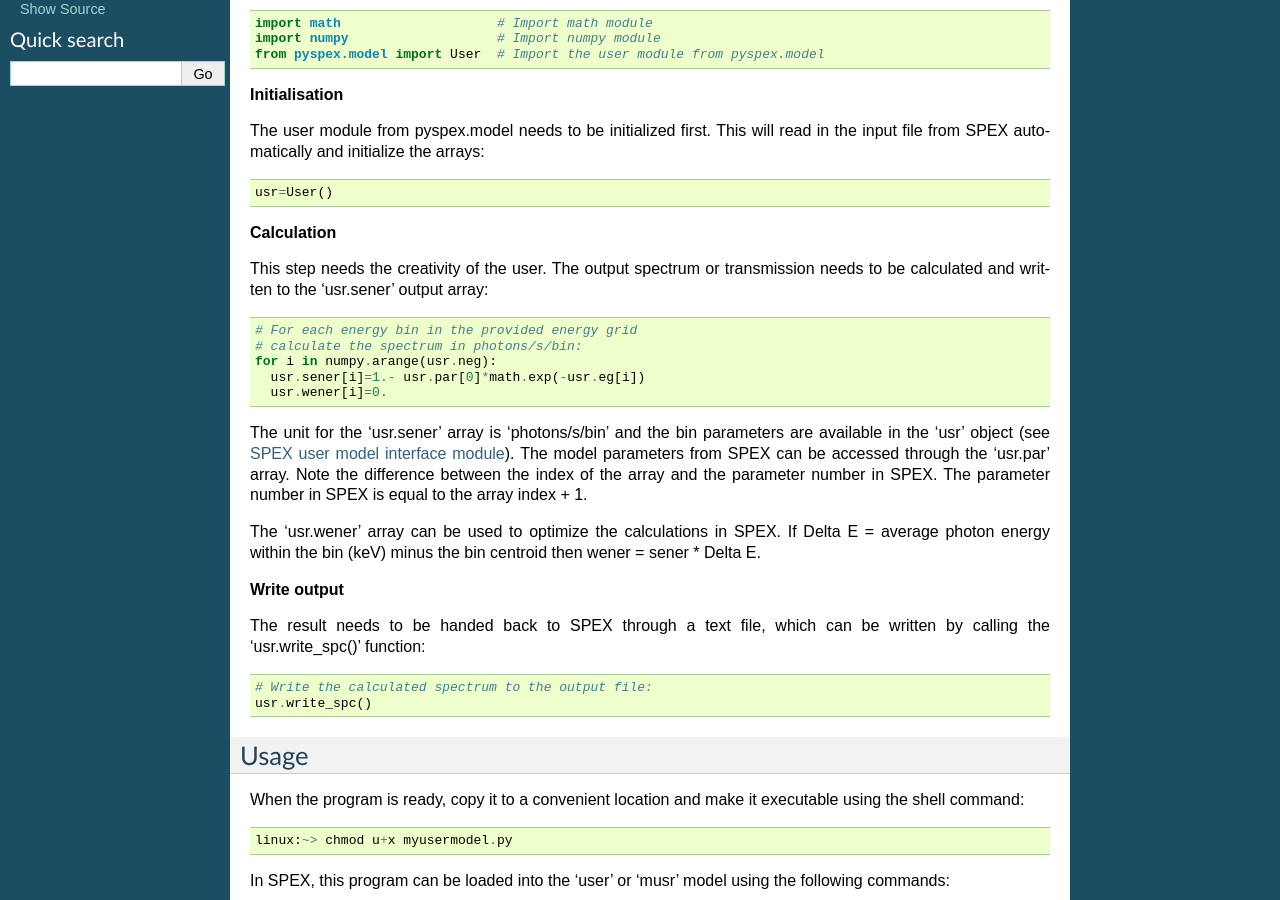
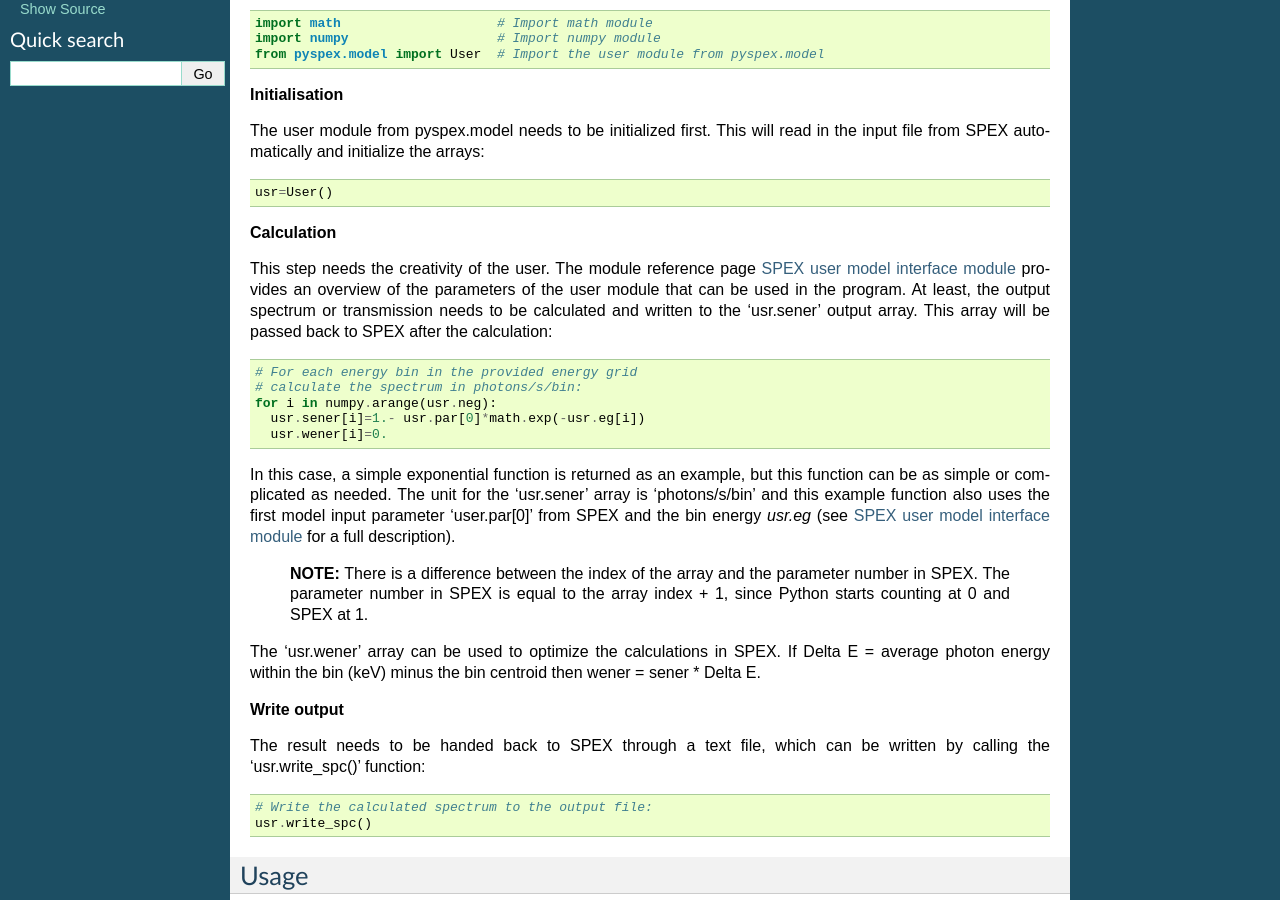
Before and after one commit to spex-xray/pyspextools, a Sphinx documentation site: the page built from doc/source/tutorials/myusermodel.rst, in a window 1280 px wide and 900 px high, scrolled down 255 px. Built offline with Sphinx 7.4.7, drawn with Linux system fonts in a browser that asks for light colours; formulas are drawn with MathJax 3.

Commit message:
Clarified the documentation in the following sections:
- User model: clarify the example program in the 'calculation section'.
- APEC example: clarify making the link to ATOMDB.
- Install: Explicitly list the dependencies of pyspex.

Thanks to Daniele Rogantini for useful comments on the documentation.

```diff
--- a/doc/source/tutorials/apec.rst
+++ b/doc/source/tutorials/apec.rst
@@ -16,7 +16,10 @@ Before you start, make sure the following things are installed or set:
 - Install pyspex
 - Install ATOMDB (Coco and line tables.)
 - Install pyatomdb
-- Set ATOMDB environment variable to your local ATOMDB installation.
+- Set the ATOMDB environment variable to your local ATOMDB installation (see also the ATOMDB installation instructions)::
+
+    linux:~> export ATOMDB=/path/to/my/atomdb   (bash shell)
+    linux:~> setenv ATOMDB /path/to/my/atomdb   (c shell)
 
 For more information about installing ATOMDB and pyatomdb see `atomdb.org <http://www.atomdb.org/>`_
 
--- a/doc/source/tutorials/myusermodel.rst
+++ b/doc/source/tutorials/myusermodel.rst
@@ -29,8 +29,10 @@ the input file from SPEX automatically and initialize the arrays::
 
 **Calculation**
 
-This step needs the creativity of the user. The output spectrum or transmission
-needs to be calculated and written to the 'usr.sener' output array::
+This step needs the creativity of the user. The module reference page :ref:`usermodel` provides an overview of the
+parameters of the user module that can be used in the program. At least, the output spectrum or transmission
+needs to be calculated and written to the 'usr.sener' output array. This array will be passed back to SPEX after
+the calculation::
 
     # For each energy bin in the provided energy grid
     # calculate the spectrum in photons/s/bin:
@@ -38,11 +40,14 @@ needs to be calculated and written to the 'usr.sener' output array::
       usr.sener[i]=1.- usr.par[0]*math.exp(-usr.eg[i])
       usr.wener[i]=0.
 
-The unit for the 'usr.sener' array is 'photons/s/bin' and the bin parameters are
-available in the 'usr' object (see :ref:`usermodel`). The model parameters from
-SPEX can be accessed through the 'usr.par' array. Note the difference between
-the index of the array and the parameter number in SPEX. The parameter number in
-SPEX is equal to the array index + 1.
+In this case, a simple exponential function is returned as an example, but this
+function can be as simple or complicated as needed. The unit for the 'usr.sener' array is
+'photons/s/bin' and this example function also uses the first model input parameter 'user.par[0]'
+from SPEX and the bin energy `usr.eg` (see :ref:`usermodel` for a full description).
+
+    **NOTE:** There is a difference between the index of the array and the parameter number in SPEX.
+    The parameter number in SPEX is equal to the array index + 1, since Python starts counting
+    at 0 and SPEX at 1.
 
 The 'usr.wener' array can be used to optimize the calculations in SPEX.
 If Delta E = average photon energy within the bin (keV) minus the bin
```
Also changed, not shown: doc/source/install.rst (+18 -0 lines).
